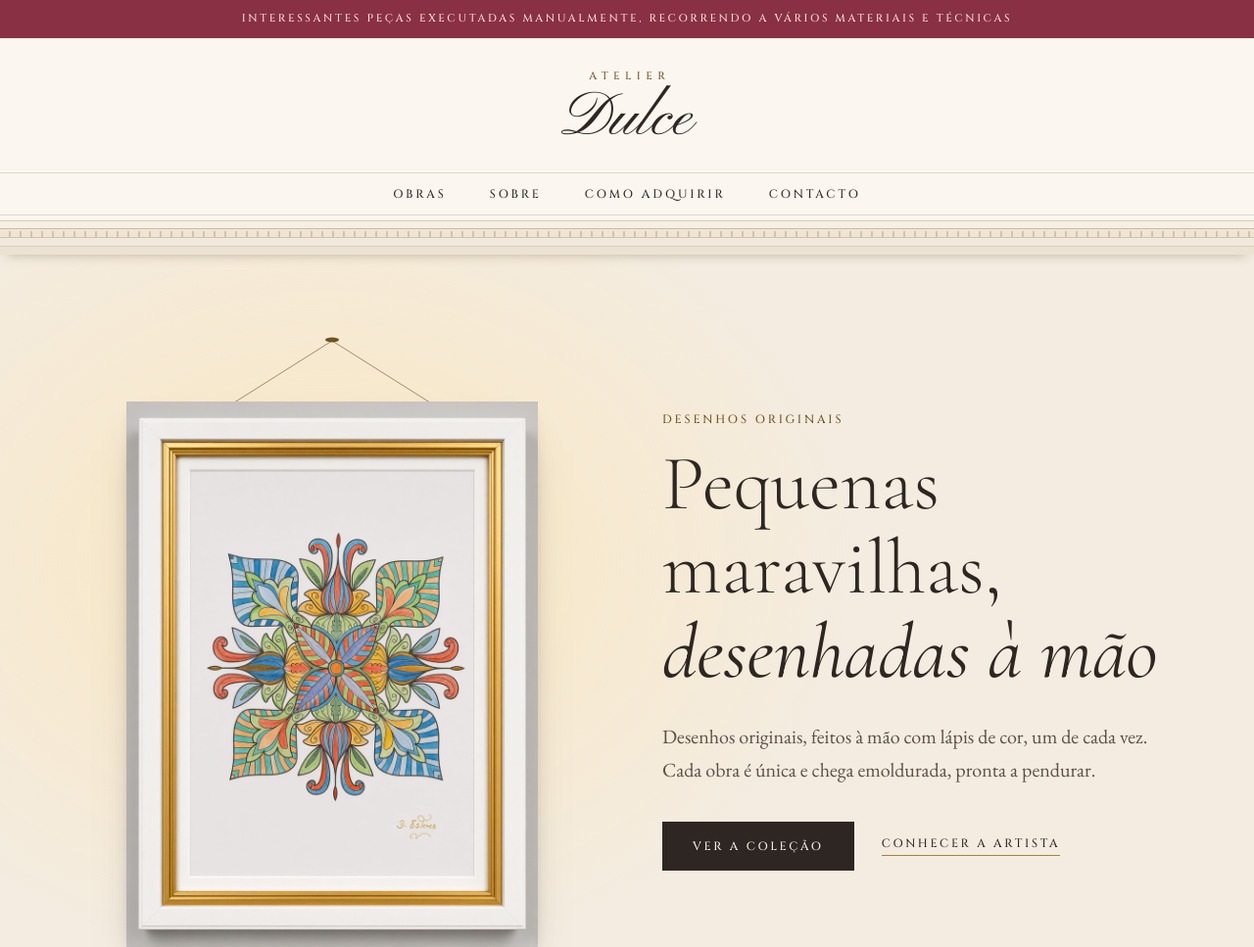
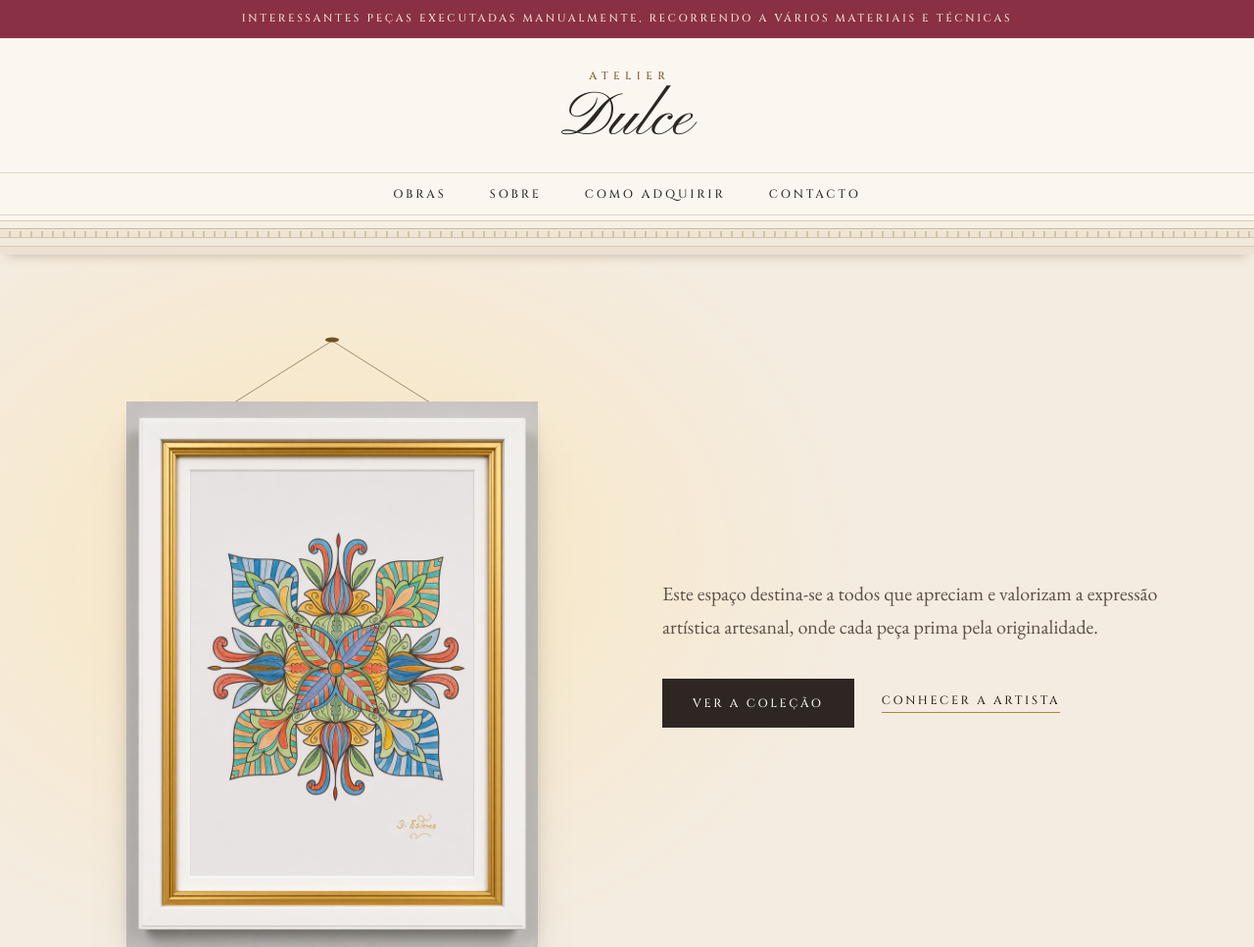
Before and after one commit to HorizonMatrix/atelier-dulce, a plain HTML site: page index.html in a window 1280 px wide. Shown: the top 967 px of the page at 98% size. Drawn offline with nearby package versions, Linux system fonts and the light colour scheme.

Commit message:
Novo texto de apresentação no topo da página
Co-Authored-By: Claude Sonnet 5.5 <noreply@anthropic.com>
Claude-Session: https://claude.ai/code/session_01NUiqCZoHef47n7JWzGmPuU

```diff
--- a/index.html
+++ b/index.html
@@ -267,8 +267,6 @@ footer .ornament { color: var(--gold); margin-block: 18px 30px; }
         <div id="hero-frame"></div>
       </div>
       <div class="txt">
-        <span class="caps eyebrow">Desenhos originais</span>
-        <h1>Pequenas maravilhas, <em>desenhadas à mão</em></h1>
         <p class="lede" data-bind="intro"></p>
         <div class="ctas">
           <a class="btn" href="#obras">Ver a coleção</a>
@@ -355,7 +353,7 @@ const SITE = {
   nomeCompleto: "Dulce Esteves",
   assinatura: "Dulce Esteves",
   cidade: "Cidade",
-  intro: "Desenhos originais, feitos à mão com lápis de cor, um de cada vez. Cada obra é única e chega emoldurada, pronta a pendurar.",
+  intro: "Este espaço destina-se a todos que apreciam e valorizam a expressão artística artesanal, onde cada peça prima pela originalidade.",
   bio: [
     "Escreva aqui como começou a desenhar. Por exemplo: comecei a desenhar depois de me reformar, para ocupar as tardes, e nunca mais parei.",
     "Conte também o que a inspira: os animais, as flores, os netos, os livros de histórias…",
```
